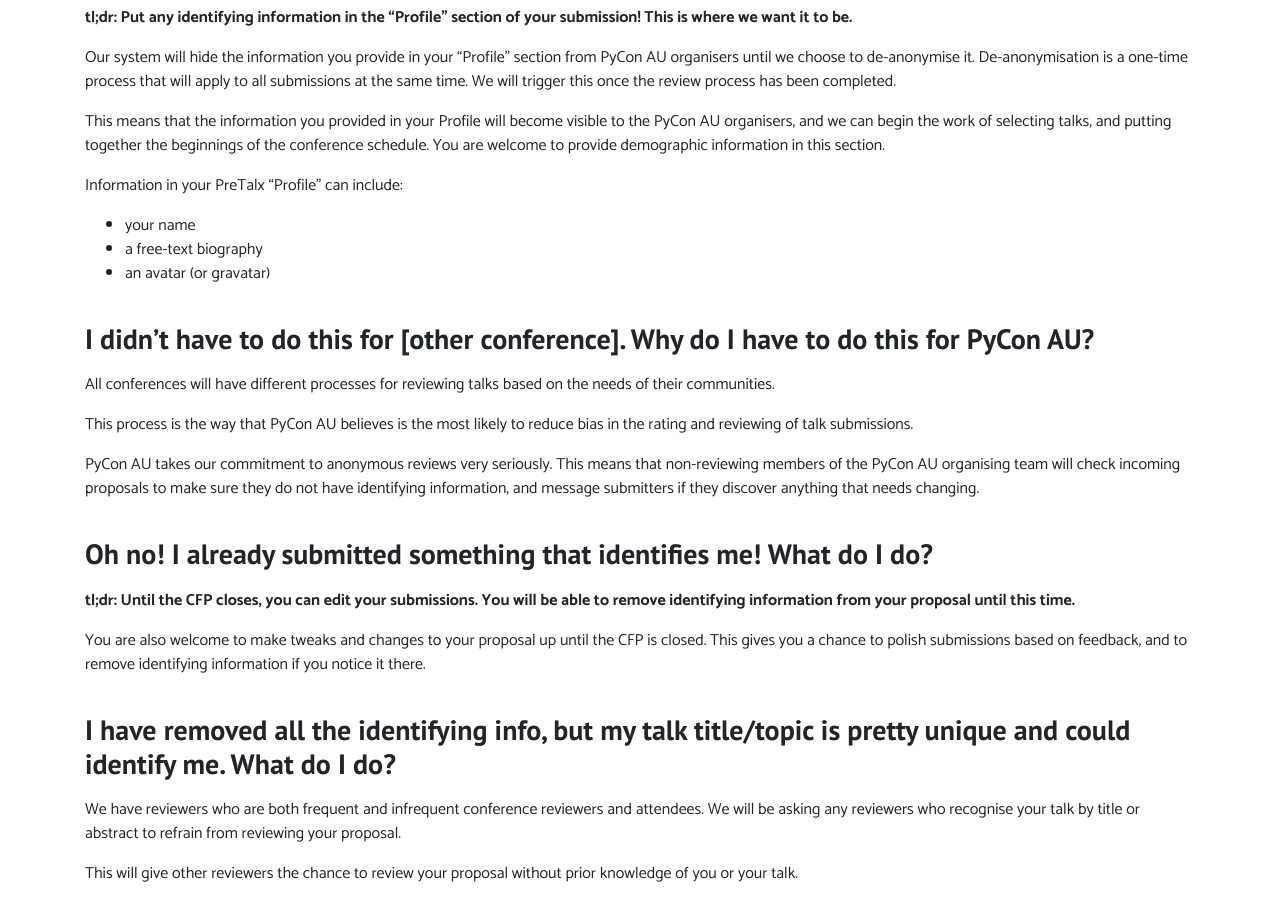
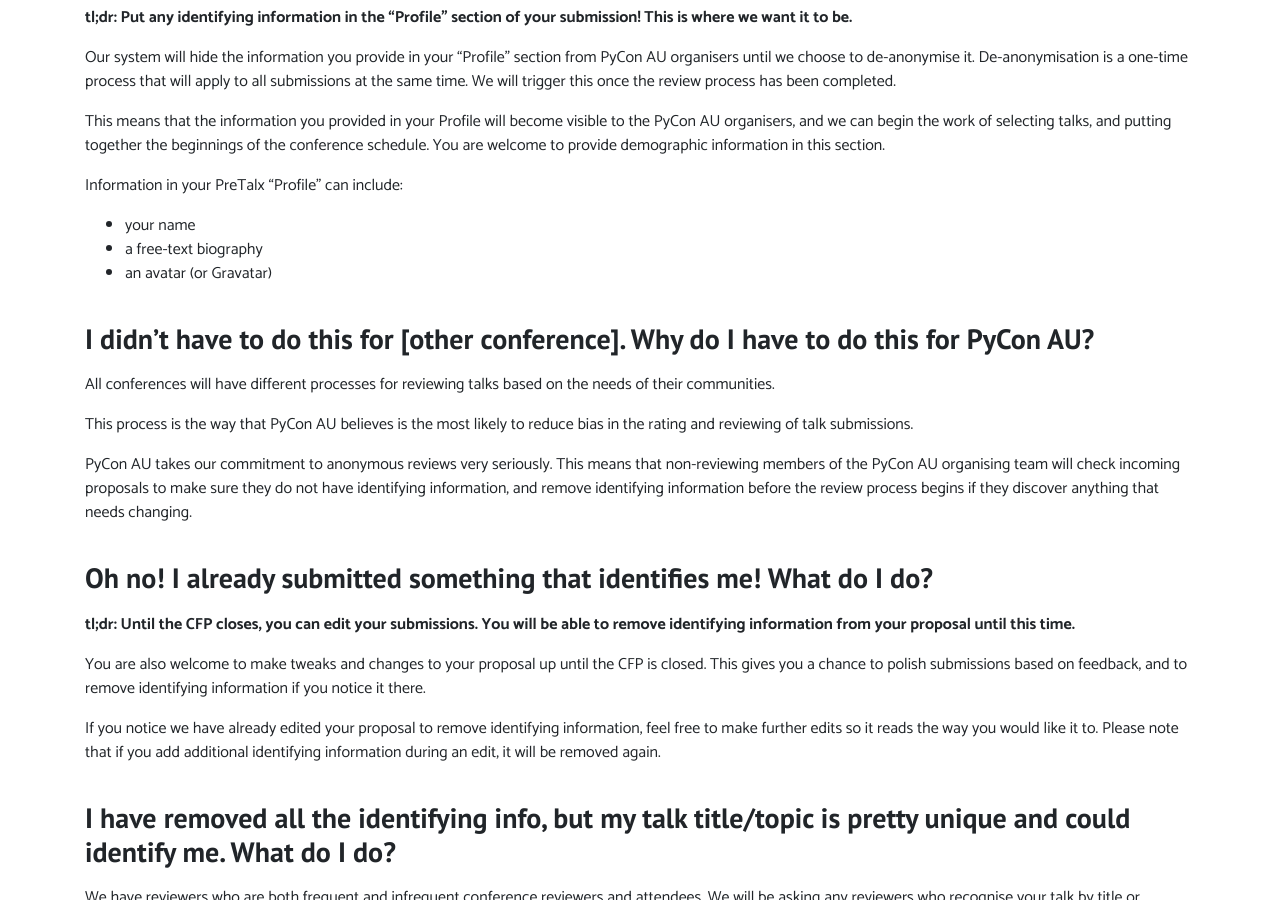
Before and after one commit to pyconau/2019.pycon-au.org, a Jekyll site: the page built from _pages/cfp-guidelines.md, in a window 1280 px wide and 900 px high, scrolled down 3319 px. Built offline with Jekyll 4.4.1, drawn with Linux system fonts in a browser that asks for light colours; some of the changed text lies outside the part shown.

Commit message:
Removing the bits about messaging submitters regarding identifying info

```diff
--- a/_pages/cfp-guidelines.md
+++ b/_pages/cfp-guidelines.md
@@ -52,7 +52,7 @@ This may be different to the processes you have seen at other conferences, so we
 
 **Put *any and all* personally-identifiable information in the "Profile" section of your submission. This is where we want it to be!**
 
-If we identify that you have included information that idenifies you, we will contact you and you will be asked to remove it. If you do not, then the organisers will edit your proposal before the review process and we can't guarantee it will sound exactly how you intended it.
+If we identify that you have included information that idenifies you, the organisers will edit your proposal before the review process begins. We can't guarantee it will sound exactly how you intended it, so we encourage you to make very sure that you have removed identifying information before you submit your talk proposal to us.
 
 ## <a name="FAQ"></a> FAQ
 
@@ -119,7 +119,7 @@ Information in your PreTalx "Profile" can include:
 
 - your name
 - a free-text biography
-- an avatar (or gravatar)
+- an avatar (or Gravatar)
 
 ### <a name="6"></a> I didn't have to do this for [other conference]. Why do I have to do this for PyCon AU?
 
@@ -127,7 +127,7 @@ All conferences will have different processes for reviewing talks based on the n
 
 This process is the way that PyCon AU believes is the most likely to reduce bias in the rating and reviewing of talk submissions.
 
-PyCon AU takes our commitment to anonymous reviews very seriously. This means that non-reviewing members of the PyCon AU organising team will check incoming proposals to make sure they do not have identifying information, and message submitters if they discover anything that needs changing.
+PyCon AU takes our commitment to anonymous reviews very seriously. This means that non-reviewing members of the PyCon AU organising team will check incoming proposals to make sure they do not have identifying information, and remove identifying information before the review process begins if they discover anything that needs changing.
 
 ### <a name="7"></a> Oh no! I already submitted something that identifies me! What do I do?
 
@@ -135,6 +135,7 @@ PyCon AU takes our commitment to anonymous reviews very seriously. This means th
 
 You are also welcome to make tweaks and changes to your proposal up until the CFP is closed. This gives you a chance to polish submissions based on feedback, and to remove identifying information if you notice it there.
 
+If you notice we have already edited your proposal to remove identifying information, feel free to make further edits so it reads the way you would like it to. Please note that if you add additional identifying information during an edit, it will be removed again.
 
 ### <a name="8"></a> I have removed all the identifying info, but my talk title/topic is pretty unique and could identify me. What do I do?
 
```
